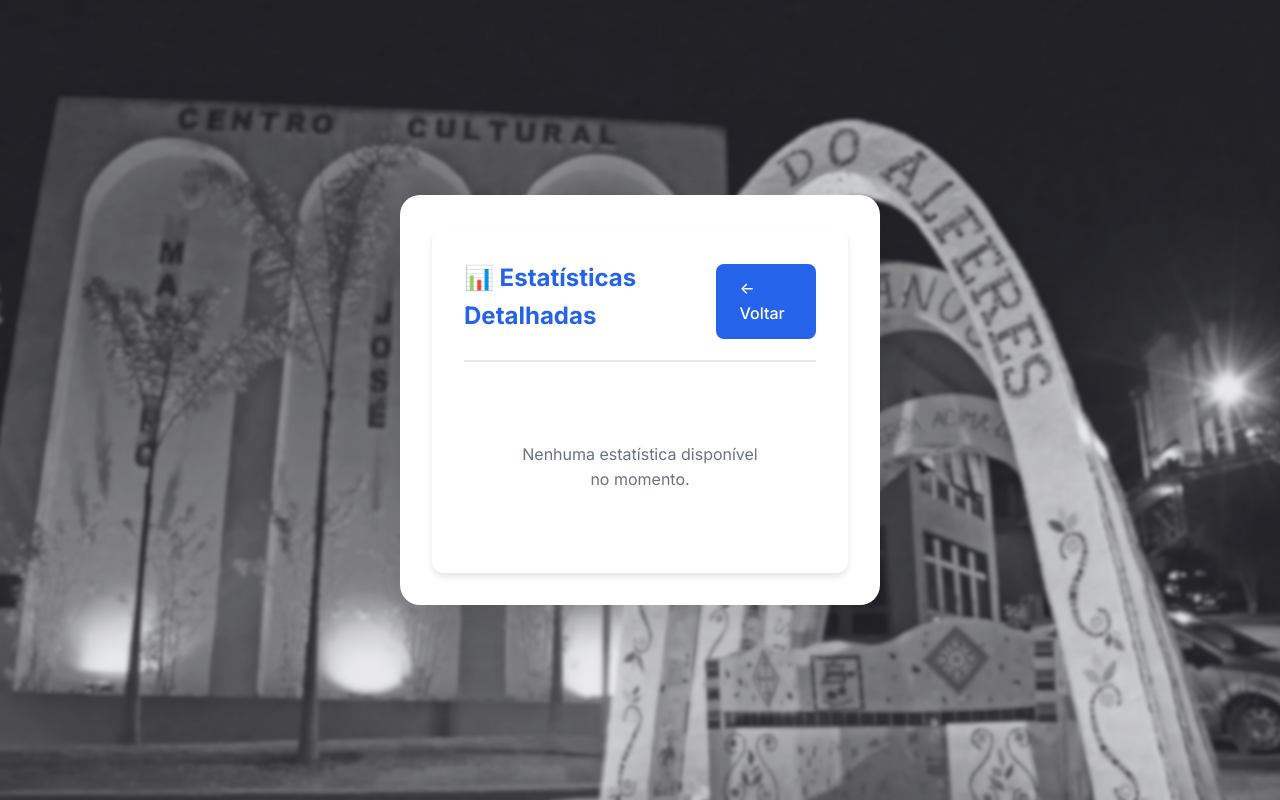
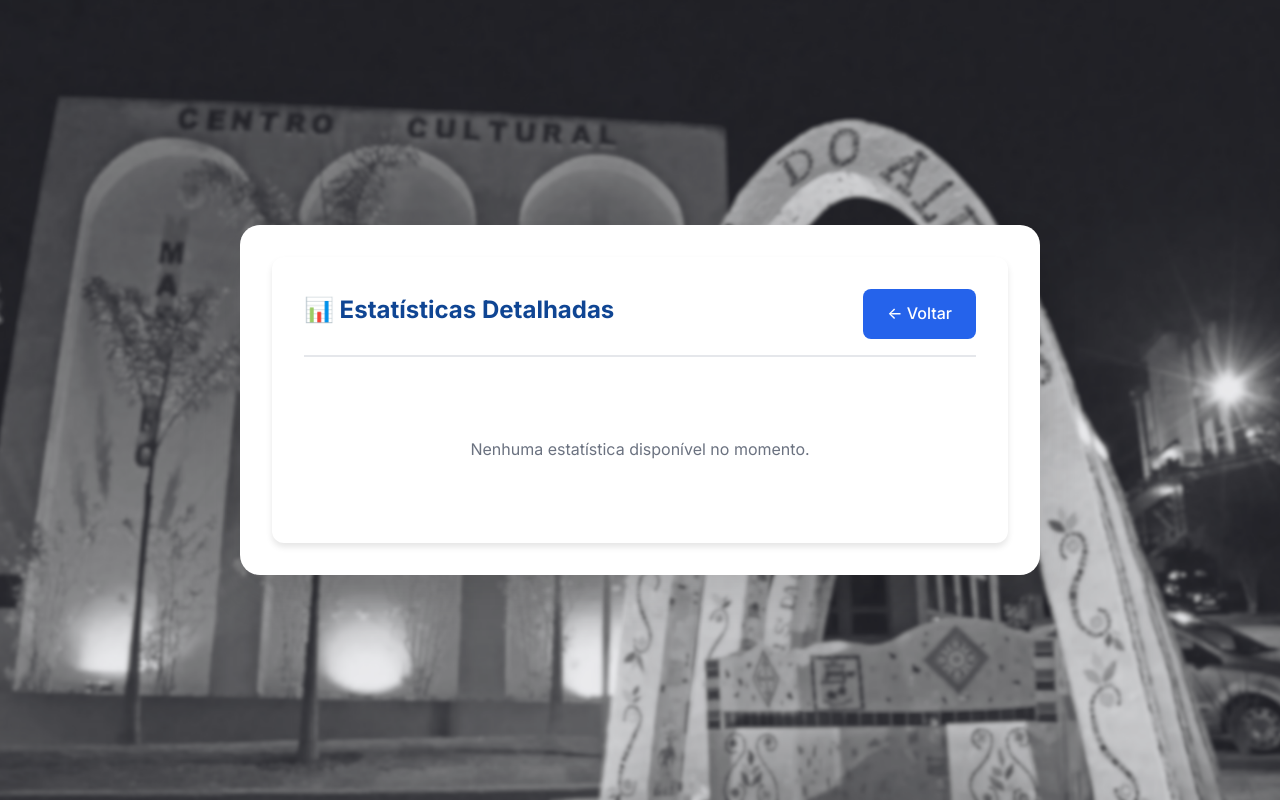
Before and after one commit to joaocurityba/wifi-portal, a Flask app: template templates/admin_stats.html in a window 1280 px wide. Run offline with Flask 3, Linux system fonts and the light colour scheme; the template is opened without the code that fills it, so the values that code supplies are empty; parts of the project's set-up code (start-up, migrations or seed data) failed here and were passed over.

Commit message:
update stats frontend

```diff
--- a/templates/admin_stats.html
+++ b/templates/admin_stats.html
@@ -3,7 +3,7 @@
 <head>
     <meta charset="UTF-8">
     <meta name="viewport" content="width=device-width, initial-scale=1.0">
-    <title>Estatísticas - Portal Cautivo</title>
+    <title>Estatísticas - Wi-Fi Público Municipal</title>
     <link rel="stylesheet" href="{{ url_for('static', filename='css/style.css') }}">
     <link href="https://fonts.googleapis.com/css2?family=Inter:wght@300;400;500;600;700&display=swap" rel="stylesheet">
     <style>
@@ -13,6 +13,16 @@
             border-radius: 12px;
             padding: 2rem;
             box-shadow: 0 4px 6px rgba(0,0,0,0.1);
+        }
+
+        .container-admin {
+            background: white;
+            border-radius: 20px;
+            box-shadow: 0 20px 40px rgba(0, 0, 0, 0.1);
+            padding: 2rem;
+            width: 100%;
+            max-width: 800px;
+            margin: 2rem;
         }
 
         .admin-header {
@@ -27,7 +37,7 @@
         .admin-title {
             font-size: 1.5rem;
             font-weight: 700;
-            color: #2563eb;
+            color: #0F4593;
         }
 
         .stats-grid {
@@ -108,7 +118,7 @@
     </style>
 </head>
 <body>
-    <div class="container">
+    <div class="container-admin">
         <div class="admin-container">
             <div class="admin-header">
                 <h1 class="admin-title">📊 Estatísticas Detalhadas</h1>
```
Also changed, not shown: templates/admin_search.html (+18 -5 lines), 1 other file.
